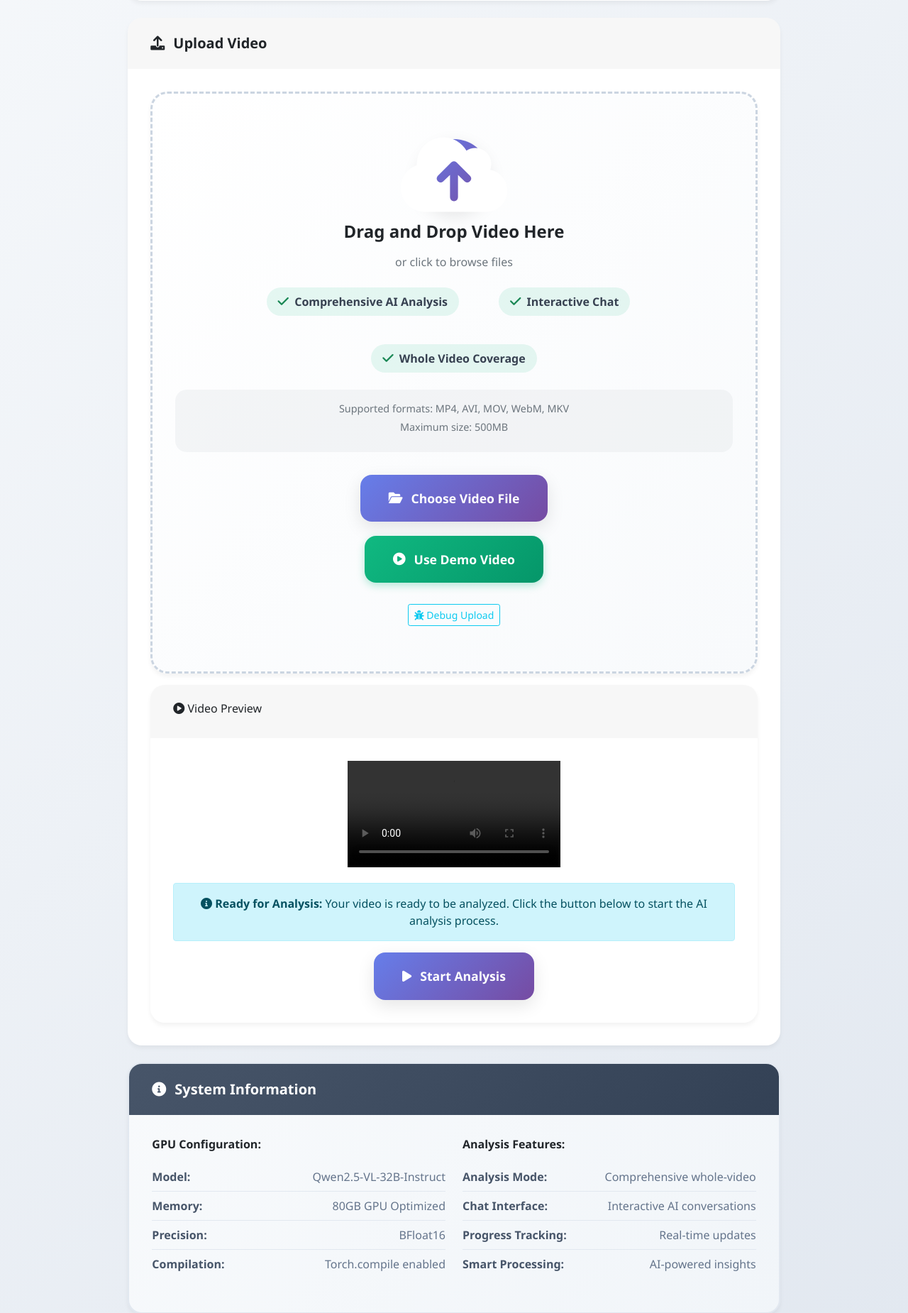
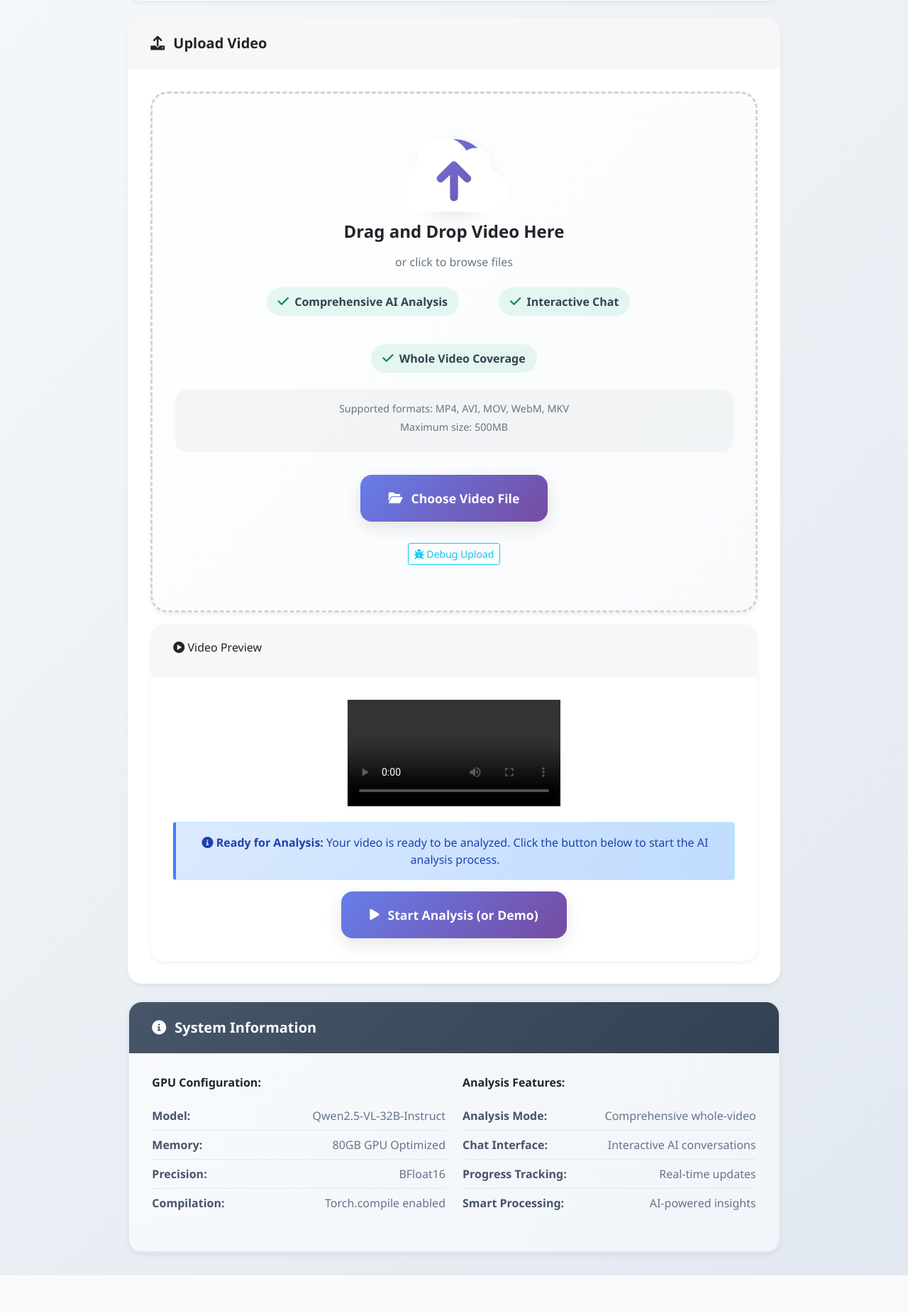
Before and after one commit to bardock-2393/Mantra-R-2, a Flask app: page / in a window 1280 px wide. Shown: the part 608-2458 px from the top of the page at 71% size. After the commit the page ends 2405 px from the top, so only its background shows below. Run offline with Flask 3, Linux system fonts and the light colour scheme; some libraries are stand-ins or nearby versions; grey boxes are pictures that could not be loaded.

Commit message:
Implement enhanced upload and analysis functionality with notification alerts
- Introduced new CSS styles for notification alerts, including animations and improved visual design for user feedback during video analysis.
- Updated the upload and analysis process to automatically use a demo video if no file is selected, with a corresponding notification to inform users.
- Refactored the analysis initiation button to reflect the new functionality, enhancing user interaction and experience.

These changes significantly improve the usability and responsiveness of the video analysis application, providing clearer feedback and a more engaging interface for users.

Signed-off-by: Deep santoshwar <deepsantoshwar7@gmail.com>

```diff
--- a/templates/index.html
+++ b/templates/index.html
@@ -552,6 +552,35 @@
             display: block !important;
         }
 
+        /* Notification alert styles */
+        .alert.position-fixed {
+            box-shadow: var(--shadow-heavy);
+            border: none;
+            border-radius: 12px;
+            animation: slideInRight 0.5s ease-out;
+        }
+
+        @keyframes slideInRight {
+            from {
+                transform: translateX(100%);
+                opacity: 0;
+            }
+            to {
+                transform: translateX(0);
+                opacity: 1;
+            }
+        }
+
+        .alert.alert-info {
+            background: linear-gradient(135deg, #dbeafe 0%, #bfdbfe 100%);
+            color: #1e40af;
+            border-left: 4px solid #3b82f6;
+        }
+
+        .alert.alert-info .btn-close {
+            filter: invert(1) sepia(1) saturate(5) hue-rotate(200deg);
+        }
+
         /* Responsive design improvements */
         @media (max-width: 768px) {
             .container {
@@ -688,10 +717,6 @@
                                                 <i class="fas fa-folder-open"></i>
                                                 Choose Video File
                                             </button>
-                                            <button class="upload-btn secondary" onclick="uploadDemoVideo(); console.log('uploadDemoVideo clicked'); return false;">
-                                                <i class="fas fa-play-circle"></i>
-                                                Use Demo Video
-                                            </button>
                                             <button class="btn btn-sm btn-outline-info" onclick="testUpload(); console.log('testUpload clicked'); return false;" style="margin-top: 10px;">
                                                 <i class="fas fa-bug"></i>
                                                 Debug Upload
@@ -735,9 +760,9 @@
                                                 <i class="fas fa-info-circle"></i>
                                                 <strong>Ready for Analysis:</strong> Your video is ready to be analyzed. Click the button below to start the AI analysis process.
                                             </div>
-                                            <button class="upload-btn primary" onclick="uploadAndAnalyze(); return false;">
+                                            <button class="upload-btn primary" onclick="enhancedUploadAndAnalyze(); return false;">
                                                 <i class="fas fa-play"></i>
-                                                Start Analysis
+                                                Start Analysis (or Demo)
                                             </button>
                                         </div>
                                     </div>
@@ -772,7 +797,7 @@
 
                             <div class="d-flex justify-content-between">
                                 <button type="button" id="submitAnalysis" class="upload-btn primary" onclick="uploadAndAnalyze(); return false;">
-                                    <i class="fas fa-play"></i> Analyze Video
+                                    <i class="fas fa-play"></i> Analyze Video (or Demo)
                                 </button>
                                 <button type="button" id="resetBtn" class="upload-btn secondary" onclick="resetUpload(); return false;">
                                     <i class="fas fa-redo"></i> Reset
@@ -1070,6 +1095,52 @@
 
         // Override the existing uploadAndAnalyze function to show loading state
         function enhancedUploadAndAnalyze() {
+            // Check if a video is already selected
+            const videoFile = document.getElementById('videoFile');
+            const fileInfo = document.getElementById('fileInfo');
+
+            // If no video is selected, automatically use demo video
+            if (!videoFile.files || videoFile.files.length === 0) {
+                console.log('No video selected, automatically using demo video');
+
+                // Show a brief notification that demo video is being used
+                const notification = document.createElement('div');
+                notification.className = 'alert alert-info alert-dismissible fade show position-fixed';
+                notification.style.cssText = 'top: 20px; right: 20px; z-index: 9999; min-width: 300px;';
+                notification.innerHTML = `
+                    <i class="fas fa-info-circle me-2"></i>
+                    <strong>Demo Video Selected:</strong> No video was chosen, so we're using the demo video for analysis.
+                    <button type="button" class="btn-close" data-bs-dismiss="alert"></button>
+                `;
+                document.body.appendChild(notification);
+
+                // Auto-dismiss after 5 seconds
+                setTimeout(() => {
+                    if (notification.parentNode) {
+                        notification.remove();
+                    }
+                }, 5000);
+
+                // Call the demo video function
+                if (typeof uploadDemoVideo === 'function') {
+                    // First upload the demo video, then analyze
+                    uploadDemoVideo();
+
+                    // Wait a moment for the demo video to load, then start analysis
+                    setTimeout(() => {
+                        if (typeof uploadAndAnalyze === 'function') {
+                            uploadAndAnalyze();
+                        }
+                    }, 1000);
+                } else {
+                    // Fallback: just start analysis (app.js should handle demo video)
+                    if (typeof uploadAndAnalyze === 'function') {
+                        uploadAndAnalyze();
+                    }
+                }
+                return;
+            }
+
             // Show processing state
             setProcessingState(true);
 
```
